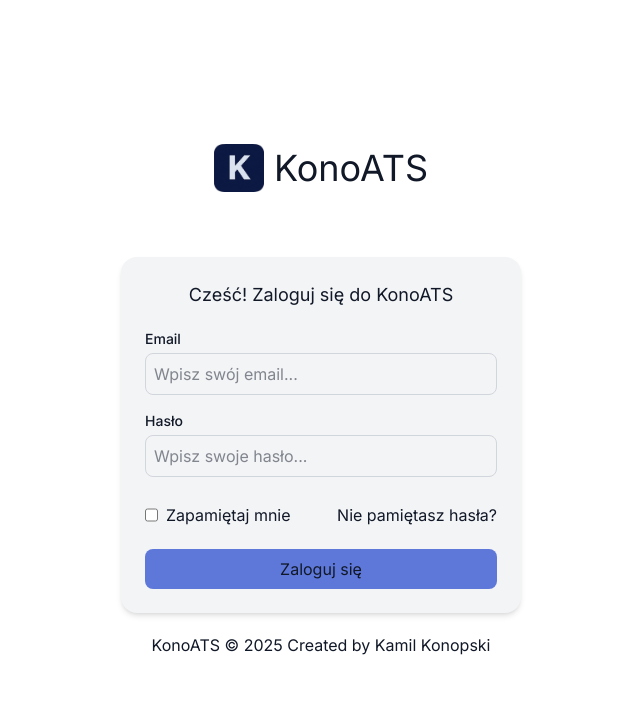
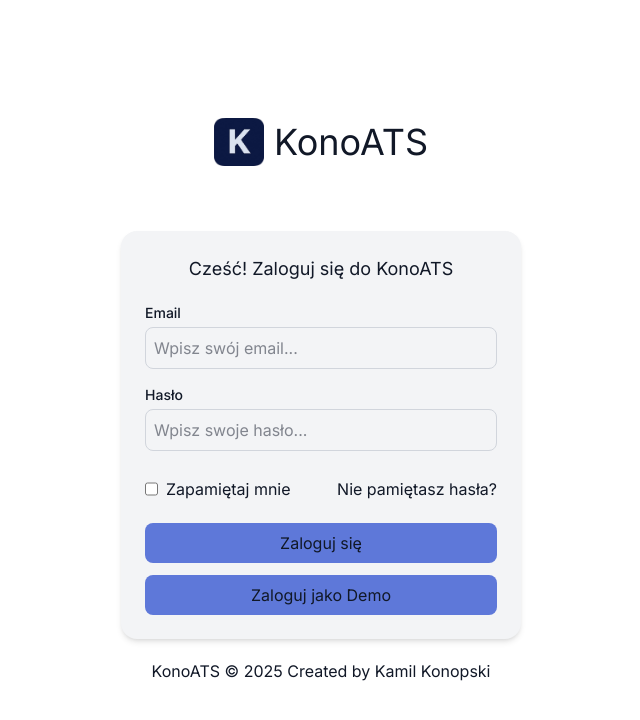
Before and after one commit to KamilKonopski/KonoATS-Frontend, a React (Vite) app: page /auth/login in a window 1280 px wide. Shown: the top 720 px of the page, without its empty margins (319-959 px from the left). Built offline with nearby package versions, Linux system fonts and the light colour scheme; no server answers.

Commit message:
feat: add button to login with mock data auth

```diff
--- a/src/components/Authentication/LoginPage.tsx
+++ b/src/components/Authentication/LoginPage.tsx
@@ -53,12 +53,30 @@ const LoginPage = () => {
             placeholder="Wpisz swoje hasło..."
             register={register}
           />
-          {error && <p className="text-red-500 mt-2">Błąd logowania</p>}
+          {error ? <p className="text-red-500 mt-2">Błąd logowania</p> : null}
           <div className="flex justify-between items-center">
             <CheckBox checkId="remember-password" labelName="Zapamiętaj mnie" register={register} />
             <a href="#">Nie pamiętasz hasła?</a>
           </div>
           <Button />
+          <button
+            type="button"
+            className=" mt-3 bg-primary hover:bg-primary-hover rounded-md h-10 px-6 text-base font-medium transition-colors duration-150 cursor-pointer"
+            onClick={async () => {
+              try {
+                await login({
+                  email: "demo@konoats.com",
+                  password: "demo123",
+                  remember: false,
+                }).unwrap();
+                navigate(Paths.DASHBOARD);
+              } catch (e) {
+                console.error("Błąd logowania Demo:", e);
+              }
+            }}
+          >
+            Zaloguj jako Demo
+          </button>
         </form>
       </FormContainer>
     </>
```
